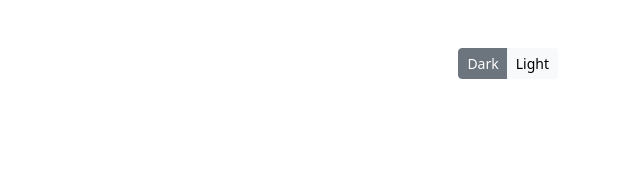
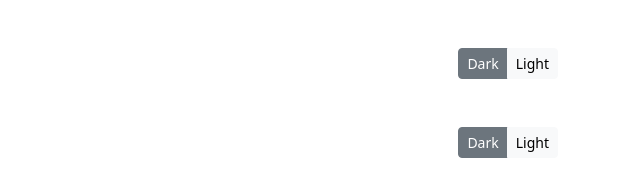
Before and after one commit to nansuwannapongpalaphan/userlist, a plain HTML site: page index.html in a window 1280 px wide. Shown: the whole page, without its empty margins (640-1280 px from the left). Drawn offline with nearby package versions, Linux system fonts and the light colour scheme.

Commit message:
complete mision 4

```diff
--- a/index.html
+++ b/index.html
@@ -25,5 +25,24 @@
     </header>
 
 
+
+<header class="mb-5">
+
+  <div class="container mt-5">
+
+    <div class="d-flex justify-content-end">
+      <div class="btn-group" role="group">
+
+        <button type="button" class="btn btn-secondary btn-sm" data-bs-theme-value="dark">
+          Dark
+        </button>
+
+        <button type="button" class="btn btn-light btn-sm" data-bs-theme-value="light">
+          Light
+        </button>
+      </div>
+    </div>
+  </div>
+</header>
 </body>
 </html>
```
